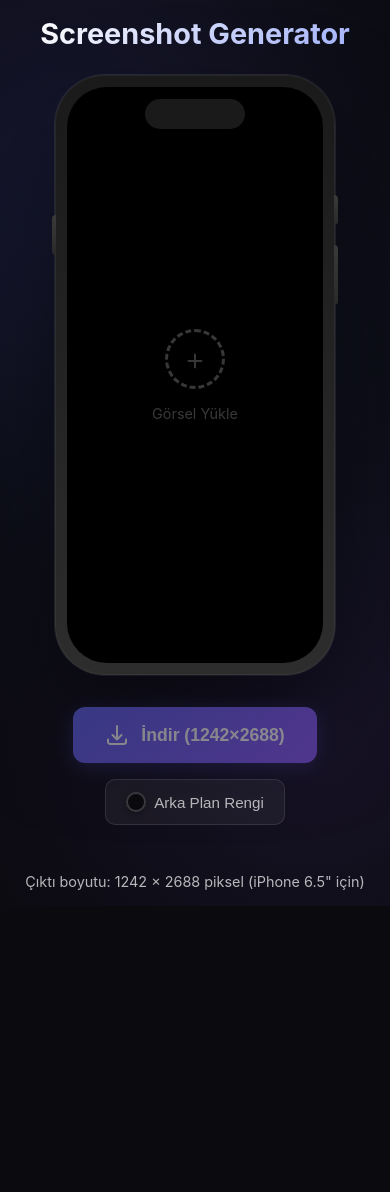
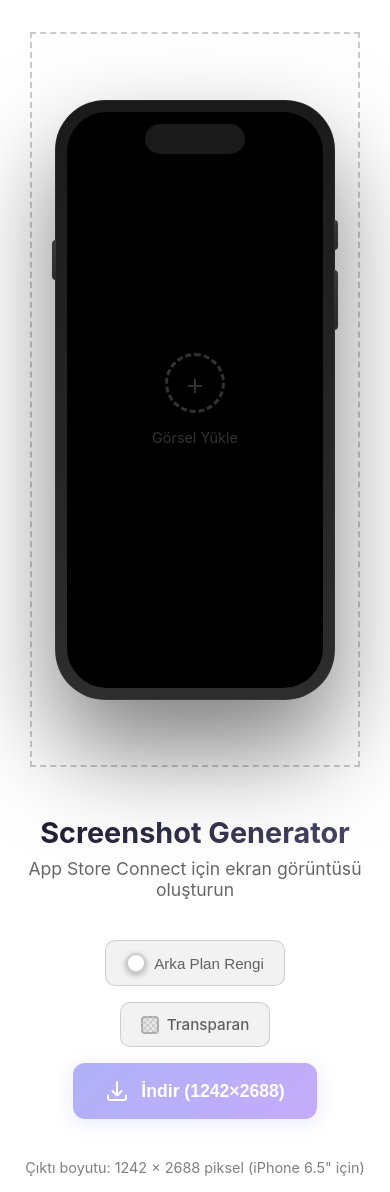
Before and after one commit to metin-aksu/ScreenGenerator, a React (Vite) app: page / in a window 390 px wide. Before the commit the page ends 906 px from the top, so only its background shows below. Built offline with nearby package versions, Linux system fonts and the light colour scheme.

Commit message:
feat: Implement transparent background option and redesign UI layout for better responsiveness and clarity.

```diff
--- a/index.html
+++ b/index.html
@@ -4,7 +4,7 @@
     <meta charset="UTF-8" />
     <link rel="icon" type="image/svg+xml" href="/vite.svg" />
     <meta name="viewport" content="width=device-width, initial-scale=1.0" />
-    <title>screengenerator</title>
+    <title>Screenshot Generator - Metin Aksu</title>
   </head>
   <body>
     <div id="root"></div>
--- a/src/App.tsx
+++ b/src/App.tsx
@@ -16,7 +16,8 @@
 
 function App() {
   const [image, setImage] = useState<string | null>(null);
-  const [bgColor, setBgColor] = useState('#0a0a0f');
+  const [bgColor, setBgColor] = useState('#ffffff');
+  const [transparentBg, setTransparentBg] = useState(false);
   const colorInputRef = useRef<HTMLInputElement>(null);
 
   const isLight = useMemo(() => isLightColor(bgColor), [bgColor]);
@@ -38,31 +39,36 @@
   };
 
   return (
+    <div className={`app ${isLight ? 'light-mode' : ''}`}>
+      <main className="main-content">
         <div
-      className={`app ${isLight ? 'light-mode' : ''}`}
-      style={{ backgroundColor: bgColor }}
+          className="phone-section"
+          style={{ backgroundColor: transparentBg ? 'transparent' : bgColor }}
         >
+          <PhoneFrame image={image} onImageSelect={handleImageSelect} />
+        </div>
+
+        <div className="controls-section">
           <header className="header">
             <h1>Screenshot Generator</h1>
+            <p className="subtitle">App Store Connect için ekran görüntüsü oluşturun</p>
           </header>
 
-      <main className="main-content">
-        <PhoneFrame image={image} onImageSelect={handleImageSelect} />
-
           <div className="buttons-container">
-          <DownloadButton image={image} bgColor={bgColor} />
 
             <button
               className="color-btn"
               onClick={handleColorButtonClick}
               title="Arka plan rengi seç"
+              disabled={transparentBg}
             >
               <span
                 className="color-preview"
-              style={{ backgroundColor: bgColor }}
+                style={{ backgroundColor: transparentBg ? 'transparent' : bgColor }}
               />
               <span>Arka Plan Rengi</span>
             </button>
+
             <input
               ref={colorInputRef}
               type="color"
@@ -70,6 +76,18 @@
               onChange={(e) => setBgColor(e.target.value)}
               className="hidden-color-input"
             />
+
+            <label className="checkbox-label">
+              <input
+                type="checkbox"
+                checked={transparentBg}
+                onChange={(e) => setTransparentBg(e.target.checked)}
+              />
+              <span className="checkbox-custom"></span>
+              <span>Transparan</span>
+            </label>
+
+            <DownloadButton image={image} bgColor={bgColor} transparentBg={transparentBg} />
 
             {image && (
               <button className="clear-btn" onClick={handleClear}>
@@ -81,6 +99,7 @@
           <p className="info-text">
             Çıktı boyutu: 1242 × 2688 piksel (iPhone 6.5" için)
           </p>
+        </div>
       </main>
     </div>
   );
--- a/src/components/DownloadButton.tsx
+++ b/src/components/DownloadButton.tsx
@@ -3,9 +3,10 @@
 interface DownloadButtonProps {
   image: string | null;
   bgColor: string;
+  transparentBg: boolean;
 }
 
-const DownloadButton: React.FC<DownloadButtonProps> = ({ image, bgColor }) => {
+const DownloadButton: React.FC<DownloadButtonProps> = ({ image, bgColor, transparentBg }) => {
   const handleDownload = () => {
     if (!image) return;
 
@@ -21,9 +22,11 @@
     img.crossOrigin = 'anonymous';
 
     img.onload = () => {
-      // Arka plan rengi (kullanıcının seçtiği)
-      ctx.fillStyle = bgColor;
-      ctx.fillRect(0, 0, canvas.width, canvas.height);
+      // Arka plan - transparan ise boş bırak, değilse seçilen rengi kullan
+      if (!transparentBg) {
+        ctx.fillStyle = bgColor;
+        ctx.fillRect(0, 0, canvas.width, canvas.height);
+      }
 
       // Telefon çerçevesi boyutları (canvas'a oranla)
       const phoneWidth = canvas.width * 0.85;
--- a/src/index.css
+++ b/src/index.css
@@ -17,26 +17,13 @@
 
 body {
   font-family: 'Inter', -apple-system, BlinkMacSystemFont, 'Segoe UI', Roboto, sans-serif;
-  background: var(--bg-dark);
+  background: #ffffff;
   min-height: 100vh;
-  color: var(--text-primary);
+  color: #1a1a1a;
   overflow-x: hidden;
 }
 
-body::before {
-  content: '';
-  position: fixed;
-  top: 0;
-  left: 0;
-  right: 0;
-  bottom: 0;
-  background:
-    radial-gradient(circle at 20% 20%, rgba(99, 102, 241, 0.15) 0%, transparent 50%),
-    radial-gradient(circle at 80% 80%, rgba(139, 92, 246, 0.1) 0%, transparent 50%),
-    radial-gradient(circle at 50% 50%, rgba(59, 130, 246, 0.05) 0%, transparent 70%);
-  pointer-events: none;
-  z-index: -1;
-}
+
 
 #root {
   min-height: 100vh;
@@ -53,20 +40,7 @@
   position: relative;
 }
 
-.app::before {
-  content: '';
-  position: absolute;
-  top: 0;
-  left: 0;
-  right: 0;
-  bottom: 0;
-  background:
-    radial-gradient(circle at 20% 20%, rgba(99, 102, 241, 0.15) 0%, transparent 50%),
-    radial-gradient(circle at 80% 80%, rgba(139, 92, 246, 0.1) 0%, transparent 50%),
-    radial-gradient(circle at 50% 50%, rgba(59, 130, 246, 0.05) 0%, transparent 70%);
-  pointer-events: none;
-  z-index: 0;
-}
+
 
 .app>* {
   position: relative;
@@ -99,6 +73,72 @@
   align-items: center;
   gap: 2rem;
   flex: 1;
+  width: 100%;
+  max-width: 1400px;
+}
+
+.phone-section {
+  position: relative;
+  display: flex;
+  justify-content: center;
+  align-items: center;
+  /* Output size: 1242 x 2688 */
+  /* Ratio: ~0.462 */
+  width: 330px;
+  height: 735px;
+  /* 330 / 0.462 */
+  border: 2px dashed rgba(255, 255, 255, 0.2);
+  margin: 1rem;
+  transition: background-color 0.3s ease;
+}
+
+.app.light-mode .phone-section {
+  border-color: rgba(0, 0, 0, 0.2);
+}
+
+.controls-section {
+  display: flex;
+  flex-direction: column;
+  align-items: center;
+  gap: 1.5rem;
+}
+
+.subtitle {
+  color: var(--text-secondary);
+  font-size: 1rem;
+  margin-top: 0.25rem;
+}
+
+/* Geniş ekran layout (1000px ve üzeri) */
+@media (min-width: 1000px) {
+  .main-content {
+    flex-direction: row;
+    justify-content: center;
+    align-items: center;
+    gap: 4rem;
+  }
+
+  .phone-section {
+    flex-shrink: 0;
+  }
+
+  .controls-section {
+    align-items: flex-start;
+    max-width: 400px;
+  }
+
+  .header {
+    text-align: left;
+  }
+
+  .buttons-container {
+    flex-wrap: wrap;
+    justify-content: flex-start;
+  }
+
+  .info-text {
+    text-align: left;
+  }
 }
 
 .download-btn {
@@ -188,6 +228,68 @@
   position: absolute;
   opacity: 0;
   pointer-events: none;
+}
+
+.color-btn:disabled {
+  opacity: 0.5;
+  cursor: not-allowed;
+}
+
+.color-btn:disabled .color-preview {
+  background: repeating-conic-gradient(#ccc 0deg 90deg,
+      #fff 90deg 180deg) !important;
+  background-size: 10px 10px !important;
+}
+
+.checkbox-label {
+  display: flex;
+  align-items: center;
+  gap: 0.5rem;
+  padding: 0.75rem 1.25rem;
+  font-size: 0.95rem;
+  font-weight: 500;
+  color: var(--text-secondary);
+  background: rgba(255, 255, 255, 0.05);
+  border: 1px solid var(--border-color);
+  border-radius: 10px;
+  cursor: pointer;
+  transition: all 0.3s ease;
+  user-select: none;
+}
+
+.checkbox-label:hover {
+  background: rgba(255, 255, 255, 0.1);
+  color: white;
+}
+
+.checkbox-label input[type="checkbox"] {
+  display: none;
+}
+
+.checkbox-custom {
+  width: 18px;
+  height: 18px;
+  border: 2px solid var(--border-color);
+  border-radius: 4px;
+  display: flex;
+  align-items: center;
+  justify-content: center;
+  transition: all 0.2s ease;
+  background: repeating-conic-gradient(rgba(255, 255, 255, 0.3) 0deg 90deg,
+      rgba(255, 255, 255, 0.1) 90deg 180deg);
+  background-size: 6px 6px;
+}
+
+.checkbox-label input[type="checkbox"]:checked+.checkbox-custom {
+  background: var(--primary);
+  border-color: var(--primary);
+}
+
+.checkbox-label input[type="checkbox"]:checked+.checkbox-custom::after {
+  content: '✓';
+  color: white;
+  font-size: 12px;
+  font-weight: bold;
 }
 
 .color-picker-section {
@@ -348,3 +450,21 @@
 .app.light-mode .color-preview {
   border-color: rgba(0, 0, 0, 0.2);
 }
+
+.app.light-mode .checkbox-label {
+  color: rgba(0, 0, 0, 0.6);
+  background: rgba(0, 0, 0, 0.05);
+  border-color: rgba(0, 0, 0, 0.15);
+}
+
+.app.light-mode .checkbox-label:hover {
+  background: rgba(0, 0, 0, 0.1);
+  color: #1a1a2e;
+}
+
+.app.light-mode .checkbox-custom {
+  border-color: rgba(0, 0, 0, 0.2);
+  background: repeating-conic-gradient(rgba(0, 0, 0, 0.15) 0deg 90deg,
+      rgba(0, 0, 0, 0.05) 90deg 180deg);
+  background-size: 6px 6px;
+}
```
Lines whose indentation alone changed are shown as unchanged.
